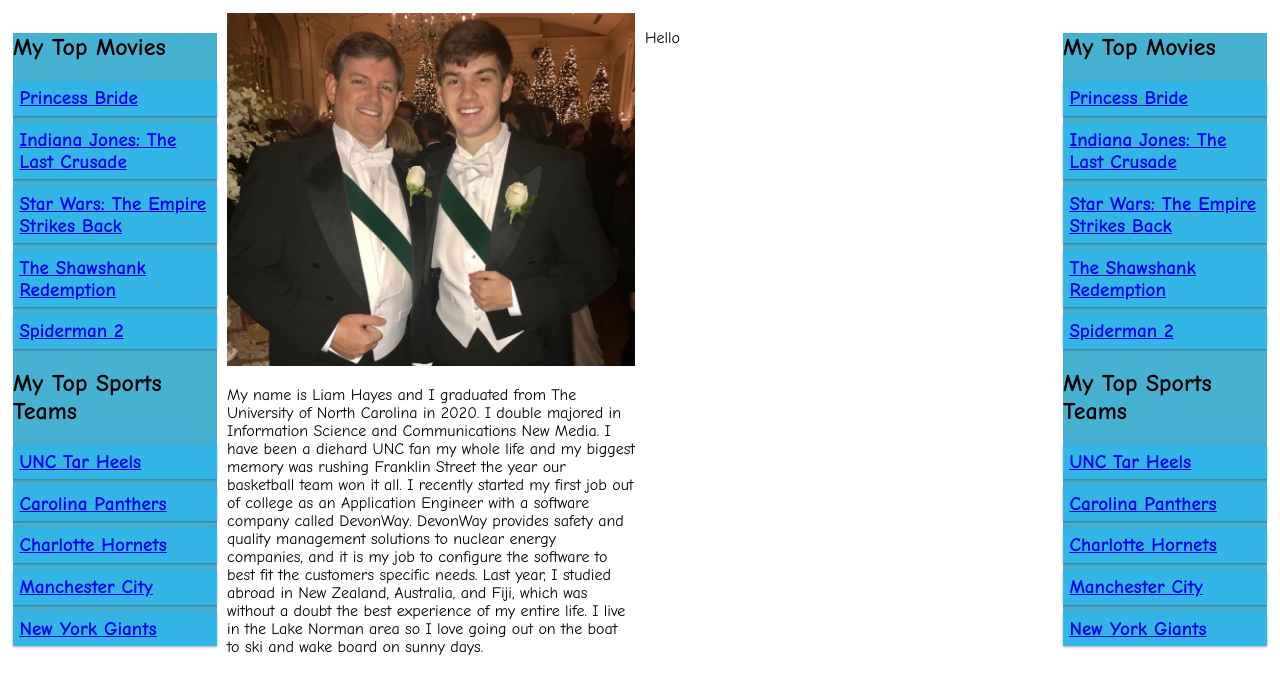
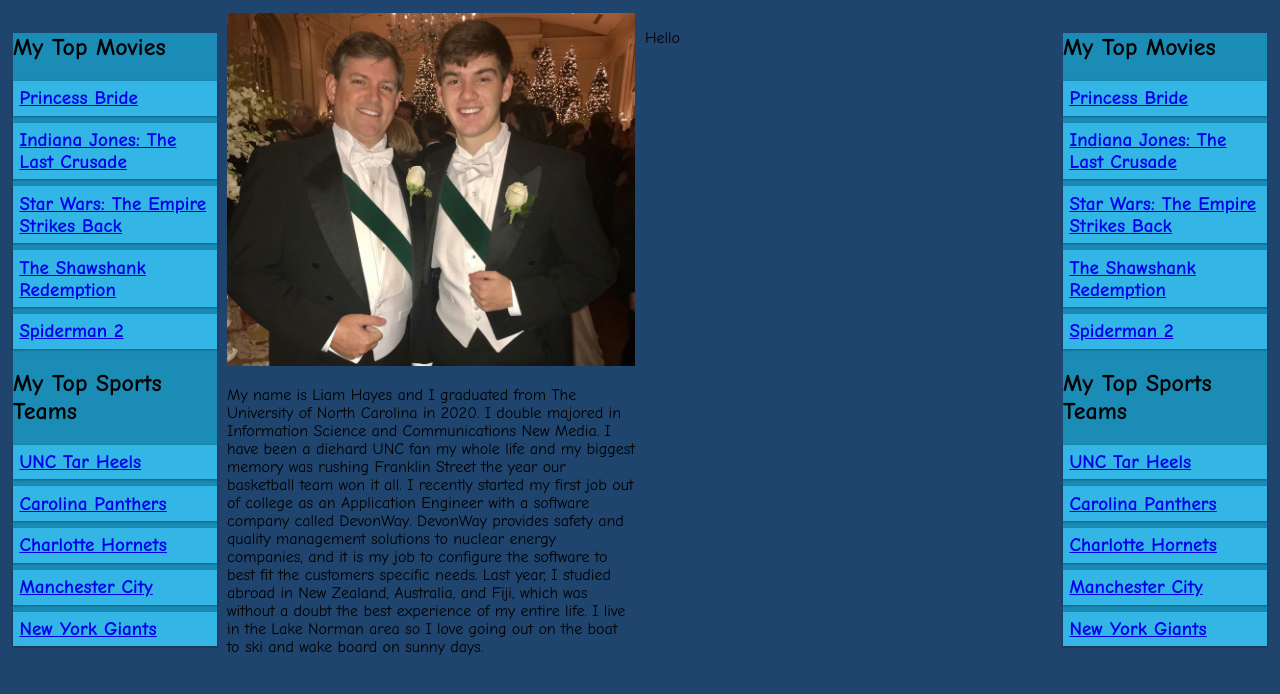
Before and after one commit to LiamHayes98/LiamHayes98.github.io, a plain HTML site: page INLS573_LiamHayesWebsite.html in a window 1280 px wide. Drawn offline with Linux system fonts and the light colour scheme.

Commit message:
Update INLS573_LiamHayesWebsite.html

```diff
--- a/INLS573_LiamHayesWebsite.html
+++ b/INLS573_LiamHayesWebsite.html
@@ -11,7 +11,7 @@
   }
 
 body {
-  background-color: aegean;
+  background-color: #1f456e;
 }
 
 html {
```
